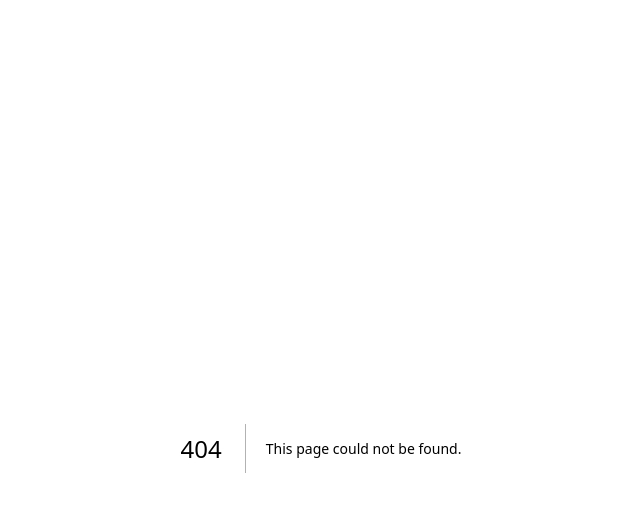
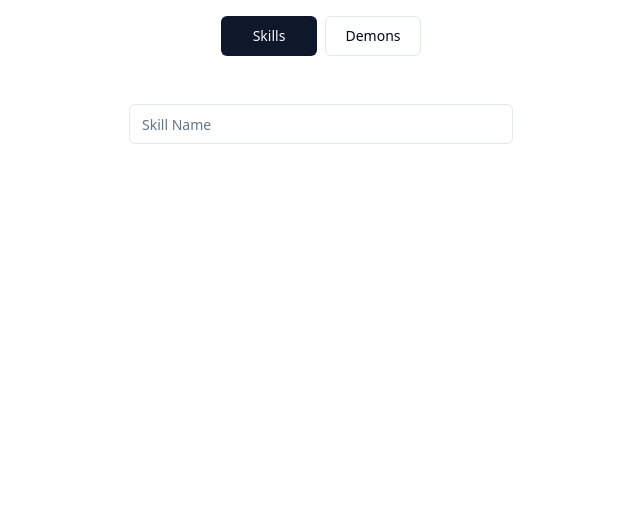
Before and after one commit to eyenalxai/smtv, a Next.js app: page /skills in a window 1280 px wide. Before the commit this address had no page. Shown: the top 512 px of the page, without its empty margins (319-959 px from the left). Built offline with nearby package versions, Linux system fonts and the light colour scheme.

Commit message:
feat: add navigation bar and restructure skills components

```diff
--- a/app/layout.tsx
+++ b/app/layout.tsx
@@ -1,4 +1,5 @@
 import "./globals.css"
+import { NavigationBar } from "@/components/navigation-bar"
 import { Providers } from "@/components/providers"
 import { fontMono, fontSans } from "@/lib/fonts"
 import { cn } from "@/lib/utils"
@@ -22,7 +23,8 @@
 		<html lang="en" suppressHydrationWarning>
 			<body className={cn("font-sans antialiased", fontSans.variable, fontMono.variable)}>
 				<Providers attribute="class" defaultTheme="system" enableSystem>
-					<div className={cn("my-12", "px-4", "flex", "flex-col", "items-center", "justify-center", "w-full")}>
+					<NavigationBar className={cn("mt-4")} />
+					<div className={cn("my-12", "px-4", "flex", "flex-col", "items-center", "justify-center", "w-full", "gap-4")}>
 						<main className={cn("w-96")}>{children}</main>
 					</div>
 				</Providers>
--- a/app/page.tsx
+++ /dev/null
@@ -1,5 +0,0 @@
-import { SkillSearch } from "@/components/skill-search"
-
-export default function Home() {
-	return <SkillSearch />
-}
--- /dev/null
+++ b/app/skills/page.tsx
@@ -0,0 +1,5 @@
+import { SkillSearch } from "@/components/skill/skill-search"
+
+export default function Home() {
+	return <SkillSearch />
+}
--- /dev/null
+++ b/components/navigation-bar.tsx
@@ -0,0 +1,29 @@
+"use client"
+
+import { Button } from "@/components/ui/button"
+import { cn } from "@/lib/utils"
+import Link from "next/link"
+import { usePathname } from "next/navigation"
+
+type NavigationBarProps = {
+	className?: string
+}
+
+export const NavigationBar = ({ className }: NavigationBarProps) => {
+	const pathname = usePathname()
+
+	return (
+		<div className={cn("w-full", "flex", "justify-center", "gap-2", className)}>
+			<Link href={"/skills"}>
+				<Button className={cn("w-24")} variant={pathname === "/skills" ? "default" : "outline"}>
+					Skills
+				</Button>
+			</Link>
+			<Link href={"/demons"}>
+				<Button className={cn("w-24")} variant={pathname === "/demons" ? "default" : "outline"}>
+					Demons
+				</Button>
+			</Link>
+		</div>
+	)
+}
--- a/components/skill-card.tsx
+++ b/components/skill/skill-card.tsx
@@ -1,4 +1,4 @@
-import { SkillDetail } from "@/components/skill-detail"
+import { SkillDetail } from "@/components/skill/skill-detail"
 import { Card, CardContent, CardHeader, CardTitle } from "@/components/ui/card"
 import { getColorForTier } from "@/lib/skills"
 import type { Tier } from "@/lib/types/skill"
--- a/components/skill-fetcher.tsx
+++ b/components/skill/skill-fetcher.tsx
@@ -1,4 +1,4 @@
-import { SkillCard } from "@/components/skill-card"
+import { SkillCard } from "@/components/skill/skill-card"
 import type { SkillWithType } from "@/lib/types/skill"
 import { cn } from "@/lib/utils"
 import { useQuery } from "@tanstack/react-query"
--- a/components/skill-search.tsx
+++ b/components/skill/skill-search.tsx
@@ -1,6 +1,6 @@
 "use client"
 
-import { SkillFetcher } from "@/components/skill-fetcher"
+import { SkillFetcher } from "@/components/skill/skill-fetcher"
 import { Input } from "@/components/ui/input"
 import { cn } from "@/lib/utils"
 import { useState } from "react"
--- /dev/null
+++ b/components/ui/button.tsx
@@ -0,0 +1,56 @@
+import * as React from "react"
+import { Slot } from "@radix-ui/react-slot"
+import { cva, type VariantProps } from "class-variance-authority"
+
+import { cn } from "@/lib/utils"
+
+const buttonVariants = cva(
+  "inline-flex items-center justify-center whitespace-nowrap rounded-md text-sm font-medium ring-offset-background transition-colors focus-visible:outline-none focus-visible:ring-2 focus-visible:ring-ring focus-visible:ring-offset-2 disabled:pointer-events-none disabled:opacity-50",
+  {
+    variants: {
+      variant: {
+        default: "bg-primary text-primary-foreground hover:bg-primary/90",
+        destructive:
+          "bg-destructive text-destructive-foreground hover:bg-destructive/90",
+        outline:
+          "border border-input bg-background hover:bg-accent hover:text-accent-foreground",
+        secondary:
+          "bg-secondary text-secondary-foreground hover:bg-secondary/80",
+        ghost: "hover:bg-accent hover:text-accent-foreground",
+        link: "text-primary underline-offset-4 hover:underline",
+      },
+      size: {
+        default: "h-10 px-4 py-2",
+        sm: "h-9 rounded-md px-3",
+        lg: "h-11 rounded-md px-8",
+        icon: "h-10 w-10",
+      },
+    },
+    defaultVariants: {
+      variant: "default",
+      size: "default",
+    },
+  }
+)
+
+export interface ButtonProps
+  extends React.ButtonHTMLAttributes<HTMLButtonElement>,
+    VariantProps<typeof buttonVariants> {
+  asChild?: boolean
+}
+
+const Button = React.forwardRef<HTMLButtonElement, ButtonProps>(
+  ({ className, variant, size, asChild = false, ...props }, ref) => {
+    const Comp = asChild ? Slot : "button"
+    return (
+      <Comp
+        className={cn(buttonVariants({ variant, size, className }))}
+        ref={ref}
+        {...props}
+      />
+    )
+  }
+)
+Button.displayName = "Button"
+
+export { Button, buttonVariants }
--- a/package.json
+++ b/package.json
@@ -9,6 +9,7 @@
     "lint": "next lint"
   },
   "dependencies": {
+    "@radix-ui/react-slot": "^1.1.0",
     "@tanstack/react-query": "^5.45.1",
     "class-variance-authority": "^0.7.0",
     "clsx": "^2.1.1",
```
Also changed, not shown: components/skill/skill-detail.tsx (renamed from components/skill-detail.tsx), 1 other file (tests, documents, lock files or other folders).
